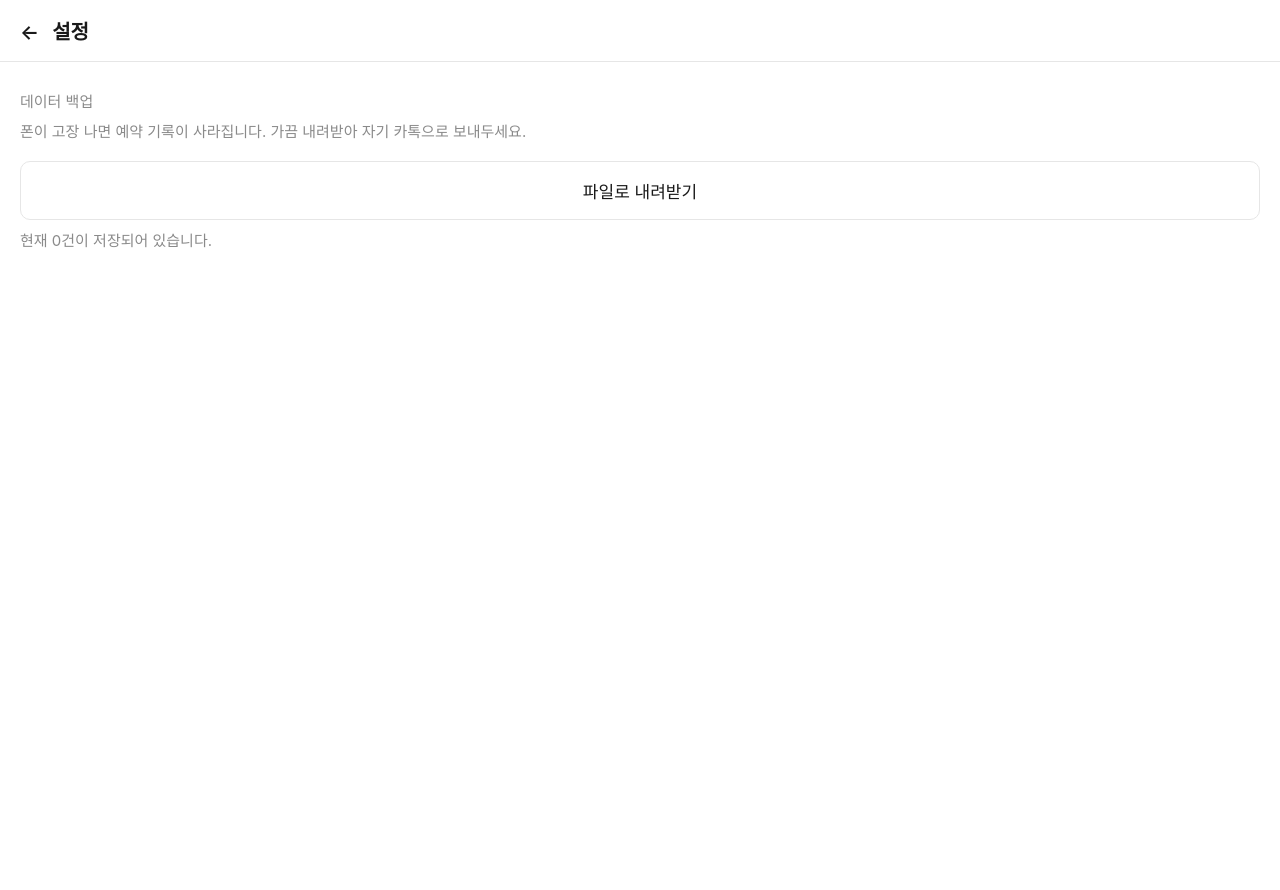
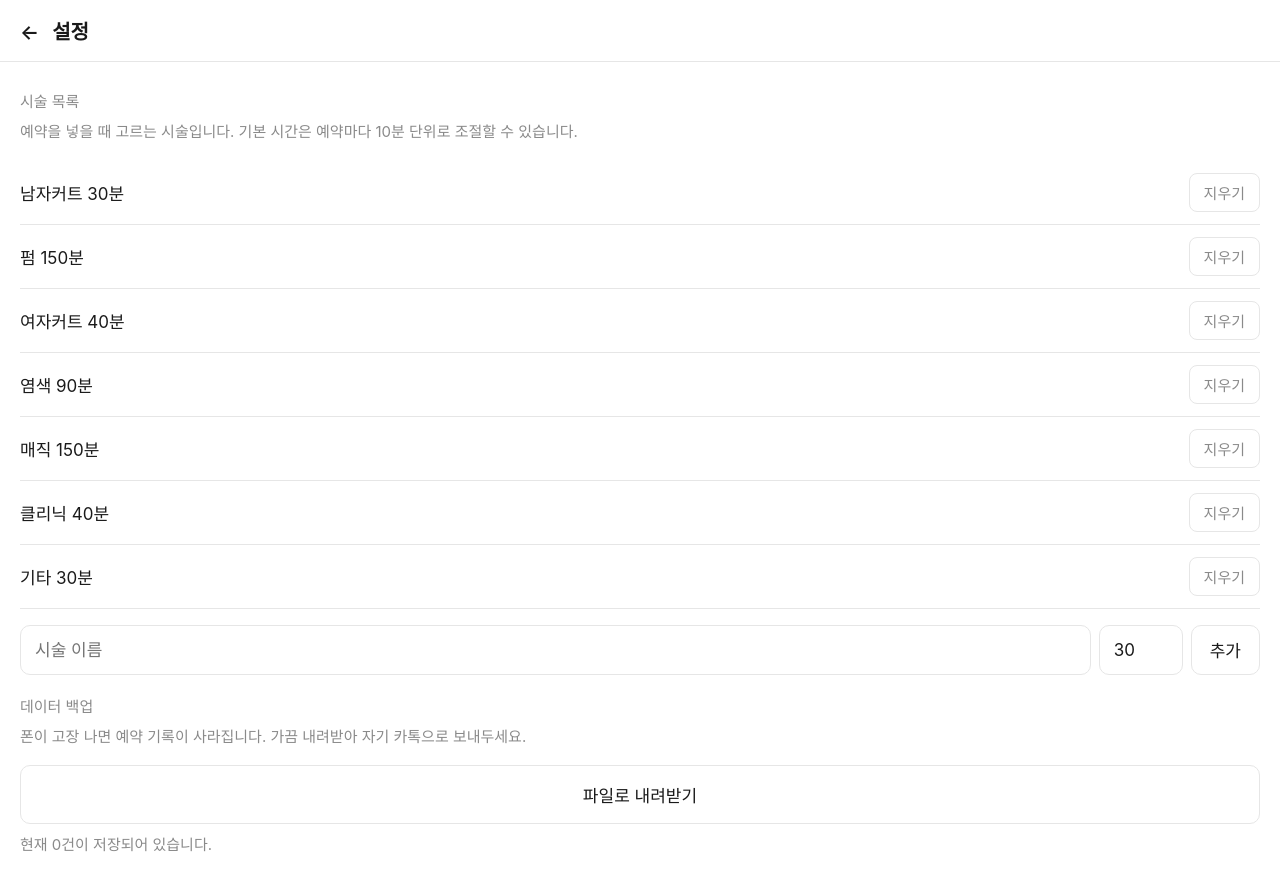
Before and after one commit to persian32/simple-reservation, a website with bundled scripts: page settings.html in a window 1280 px wide. Before the commit the page ends 800 px from the top, so only its background shows below. Built offline with nearby package versions, Linux system fonts and the light colour scheme.

Commit message:
feat: 설정 화면에 시술 목록 관리 추가
언니가 목록에 없는 시술을 직접 추가·삭제할 수 있게 한다. 데이터
백업 위에 배치해 자주 쓰는 것이 위로 오게 했다. 마지막 하나는
지울 수 없다(예약을 넣을 목록이 비어버리므로).

```diff
--- a/js/settings.js
+++ b/js/settings.js
@@ -1,4 +1,5 @@
 import { createStore } from './store.js'
+import { createServices } from './services.js'
 
 const store = createStore(localStorage)
 
@@ -19,3 +20,60 @@ document.getElementById('exportBtn').addEventListener('click', () => {
 
   URL.revokeObjectURL(url)   // 다 쓴 임시 주소는 바로 정리한다
 })
+
+// ── 시술 목록 관리 ──────────────────────────────────────
+
+const services = createServices(localStorage)
+const serviceList = document.getElementById('serviceList')
+
+function renderServices() {
+  serviceList.textContent = ''
+  for (const s of services.list()) {
+    const row = document.createElement('div')
+    row.className = 'service-row'
+
+    const label = document.createElement('span')
+    label.textContent = `${s.name}  ${s.defaultMin}분`
+
+    const del = document.createElement('button')
+    del.type = 'button'
+    del.className = 'service-del'
+    del.textContent = '지우기'
+    del.addEventListener('click', () => {
+      if (!confirm(`'${s.name}'을(를) 목록에서 지울까요?\n이미 저장된 예약은 그대로 남습니다.`)) return
+      if (!services.remove(s.name)) {
+        alert('마지막 하나는 지울 수 없습니다.')
+        return
+      }
+      renderServices()
+    })
+
+    row.append(label, del)
+    serviceList.append(row)
+  }
+}
+
+document.getElementById('s-add').addEventListener('click', () => {
+  const nameInput = document.getElementById('s-name')
+  const minInput = document.getElementById('s-min')
+
+  const name = nameInput.value.trim()
+  if (!name) return
+
+  const minutes = Number(minInput.value)
+  if (!Number.isFinite(minutes) || minutes < 10) {
+    alert('기본 시간은 10분 이상으로 적어주세요.')
+    return
+  }
+
+  if (!services.add(name, minutes)) {
+    alert('이미 목록에 있는 시술입니다.')
+    return
+  }
+
+  nameInput.value = ''
+  minInput.value = '30'
+  renderServices()
+})
+
+renderServices()
--- a/settings.html
+++ b/settings.html
@@ -15,6 +15,20 @@
 
   <main>
     <div class="field">
+      <label>시술 목록</label>
+      <p class="hint">
+        예약을 넣을 때 고르는 시술입니다.
+        기본 시간은 예약마다 10분 단위로 조절할 수 있습니다.
+      </p>
+      <div id="serviceList"></div>
+      <div class="service-add">
+        <input type="text" id="s-name" placeholder="시술 이름" autocomplete="off">
+        <input type="number" id="s-min" min="10" step="10" value="30" aria-label="기본 시간(분)">
+        <button type="button" id="s-add">추가</button>
+      </div>
+    </div>
+
+    <div class="field">
       <label>데이터 백업</label>
       <p class="hint">
         폰이 고장 나면 예약 기록이 사라집니다.
--- a/style.css
+++ b/style.css
@@ -213,3 +213,34 @@ button.wide {
   text-align: center;
 }
 .action-list button[hidden] { display: none; }
+
+/* 시술 목록 관리 */
+.service-row {
+  display: flex;
+  justify-content: space-between;
+  align-items: center;
+  padding: 12px 0;
+  border-bottom: 1px solid var(--line);
+}
+.service-del {
+  padding: 8px 14px;
+  font-size: 15px;
+  font-family: inherit;
+  border: 1px solid var(--line);
+  border-radius: 8px;
+  background: var(--bg);
+  color: var(--muted);
+}
+.service-add { display: flex; gap: 8px; margin-top: 16px; }
+.service-add #s-name { flex: 1; }
+.service-add #s-min { width: 84px; }
+.service-add button {
+  padding: 0 18px;
+  font-size: 17px;
+  font-family: inherit;
+  border: 1px solid var(--line);
+  border-radius: 10px;
+  background: var(--bg);
+  color: var(--text);
+  white-space: nowrap;
+}
```
